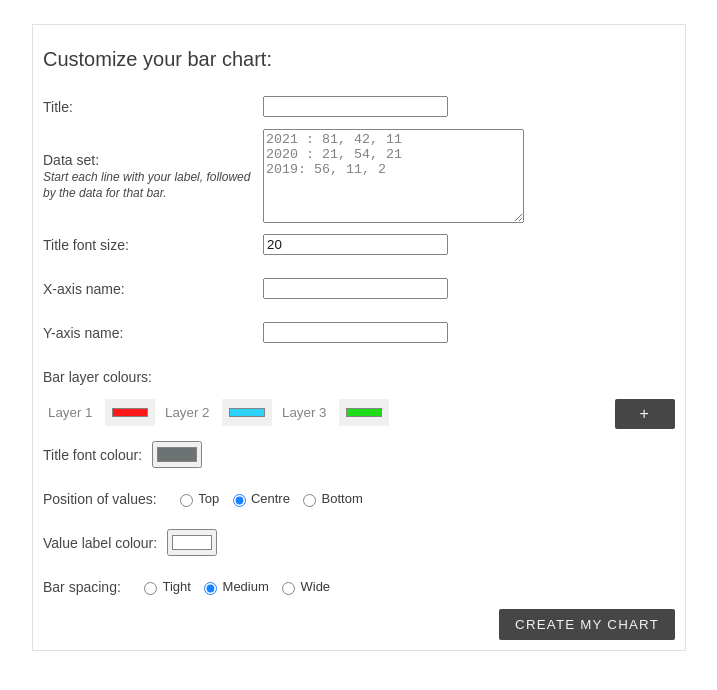
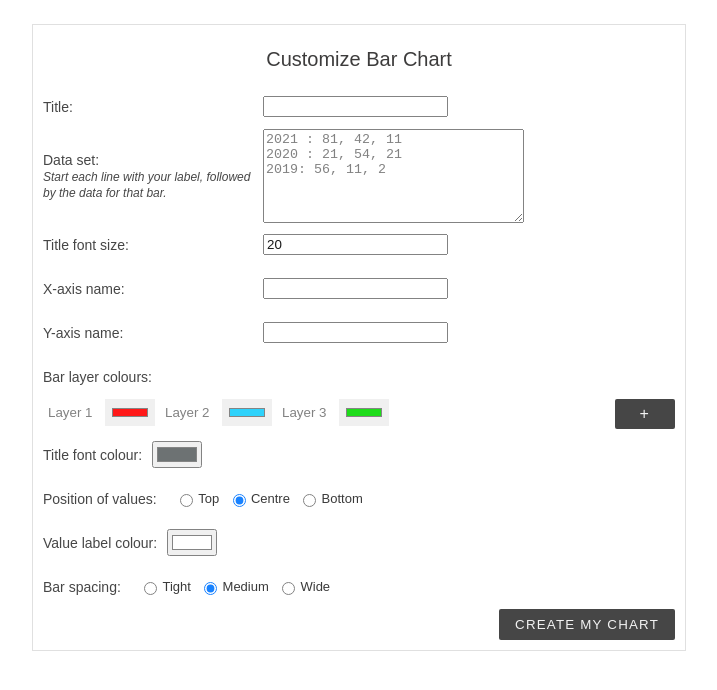
Before and after one commit to julezfitz/Lighthouse-Bar-Chart, a plain HTML site: page bar-chart.html in a window 1280 px wide. Shown: the whole page, without its empty margins (281-998 px from the left). Drawn offline with Linux system fonts and the light colour scheme.

Commit message:
UI updates

```diff
--- a/bar-chart.html
+++ b/bar-chart.html
@@ -11,6 +11,7 @@
       font-family: Arial, Helvetica, sans-serif;
       color: rgb(41, 40, 40);
       font-weight: lighter;
+      text-align: center;
     }
 
     p {
@@ -288,7 +289,7 @@
 
   <div class="popup" style="border:solid 1px #ddd; padding:10px; display:block;">
 
-    <h1>Customize your bar chart:</h1>
+    <h1>Customize Bar Chart</h1>
 
     <div class="flex-outer">
       <li>
```
